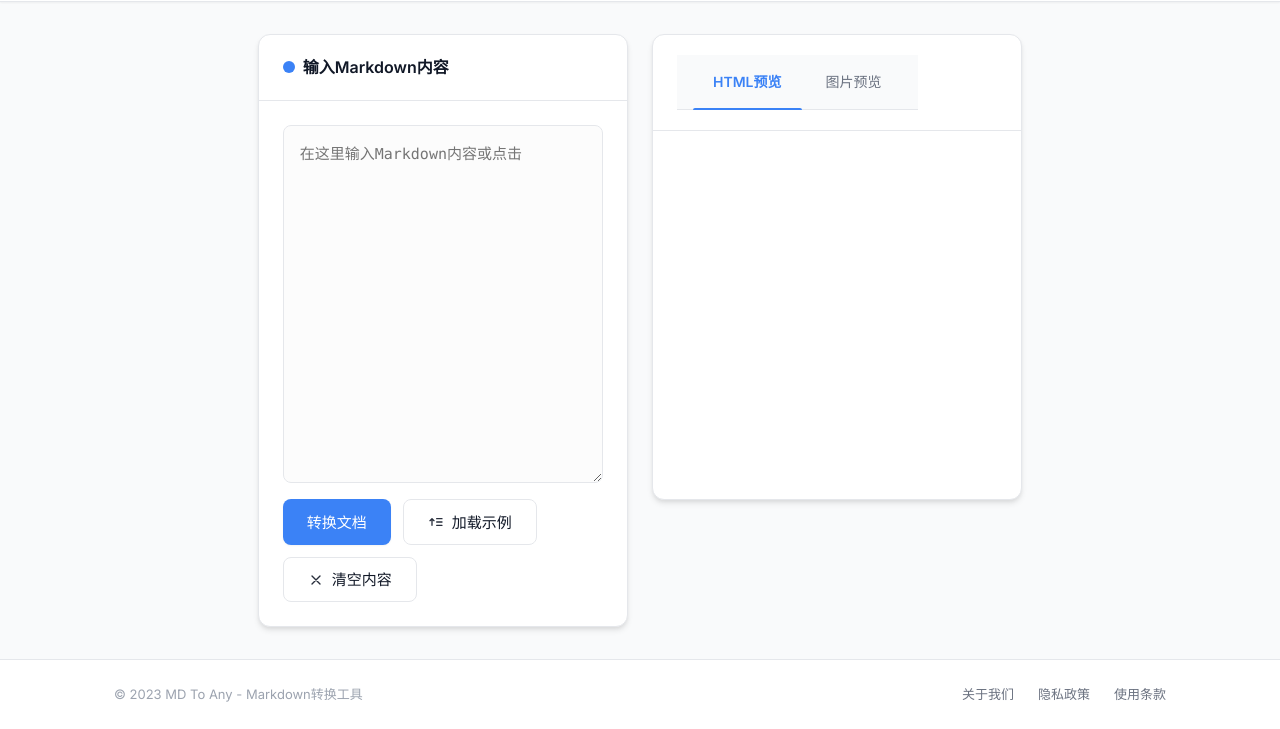
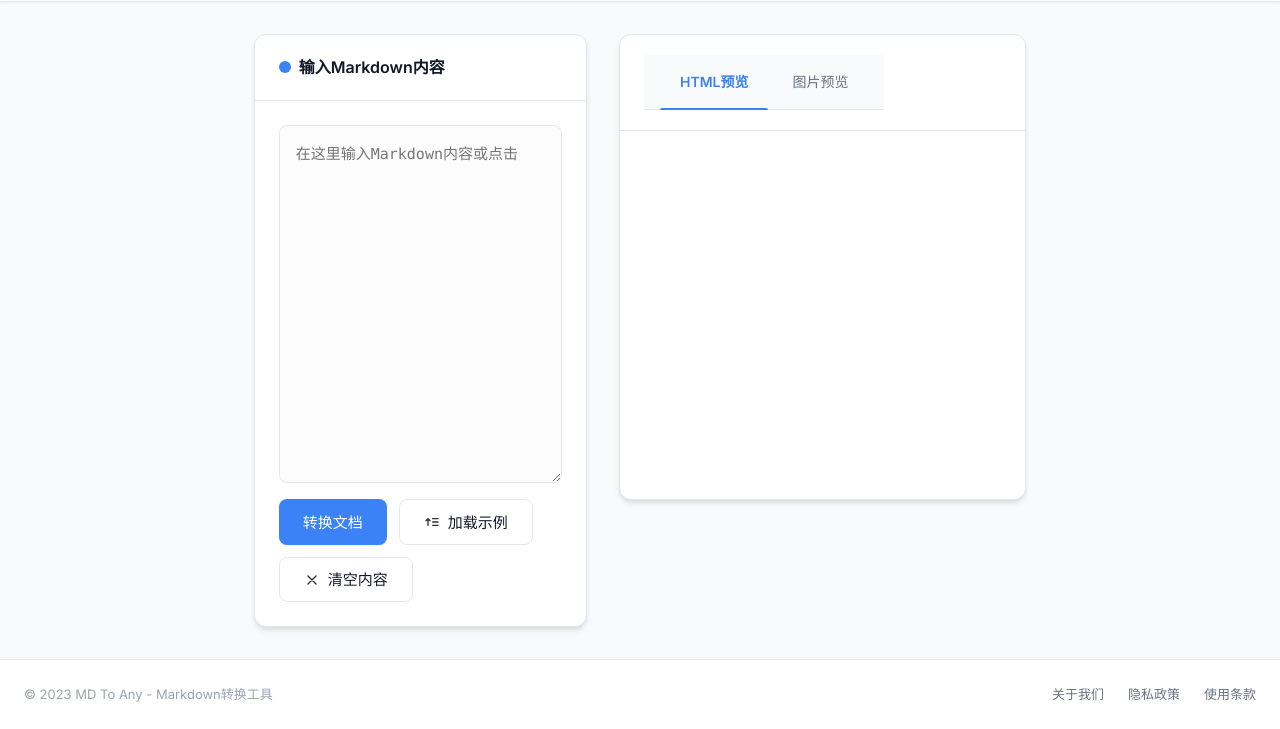
Before and after one commit to Lathezero/md_to_any, a website: page index.html in a window 1280 px wide. Shown: the part 71-800 px from the top of the page. Drawn offline with Linux system fonts and the light colour scheme.

Commit message:
增大界面宽度并优化内容布局

```diff
--- a/index.html
+++ b/index.html
@@ -30,7 +30,7 @@
             --radius-lg: 0.75rem;
             --transition-fast: 150ms cubic-bezier(0.4, 0, 0.2, 1);
             --transition-normal: 300ms cubic-bezier(0.4, 0, 0.2, 1);
-            --max-width: 1100px;
+            --max-width: 1400px;
         }
 
         * {
@@ -129,17 +129,17 @@
         /* 内容区域 - 两列布局 */
         .content-area {
             display: flex;
-            gap: 1.5rem;
+            gap: 2rem;
             flex: 1;
         }
 
         .input-panel {
-            flex: 1;
+            flex: 0.9;
             min-width: 0;
         }
 
         .output-panel {
-            flex: 1;
+            flex: 1.1;
             min-width: 0;
         }
 
@@ -350,6 +350,7 @@
             padding: 1.5rem;
             min-height: 320px;
             height: 100%;
+            font-size: 1rem;
         }
 
         .html-output h1 {
```
